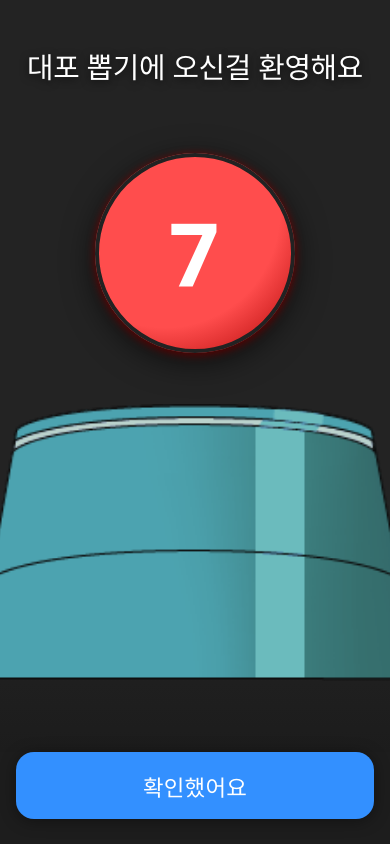
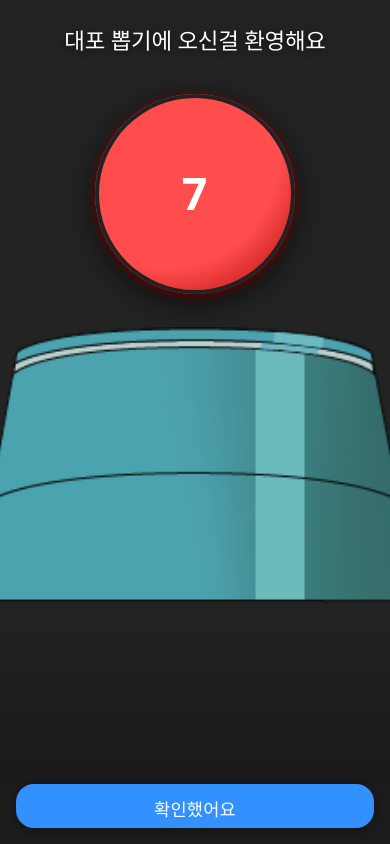
Before and after one commit to HeungJae0213/myCannon, a React (Vite) app: page / in a window 390 px wide. Built offline with nearby package versions, Linux system fonts and the light colour scheme; what @toss/tds-mobile-ait would draw is missing.

Commit message:
20260223-반응형으로 변경

```diff
--- a/src/App.css
+++ b/src/App.css
@@ -10,6 +10,20 @@ body, #root {
   background: linear-gradient(180deg, #232323 70%, #181818 100%);
   color: #fff;
   font-family: 'Pretendard', 'system-ui', 'Apple SD Gothic Neo', 'Malgun Gothic', Arial, sans-serif;
+}
+html, body, .mode-select-screen {
+  overflow-x: hidden;
+  min-width: 320px;
+}
+body, #root {
+  width: 100vw;
+  min-height: 100vh;
+  margin: 0;
+  padding: 0;
+  background: linear-gradient(180deg, #232323 70%, #181818 100%);
+  color: #fff;
+  font-family: 'Pretendard', 'system-ui', 'Apple SD Gothic Neo', 'Malgun Gothic', Arial, sans-serif;
+  box-sizing: border-box;
 }
 
 /* WelcomeScreen Styles */
@@ -104,3 +118,102 @@ body, #root {
 .welcome-button:active {
   background: #1976d2;
 }
+.welcome-screen {
+  min-height: 100vh;
+  width: 100vw;
+  background: none;
+  display: flex;
+  flex-direction: column;
+  align-items: center;
+  justify-content: flex-start;
+  padding: 0;
+  box-sizing: border-box;
+}
+.welcome-title-bar {
+  width: 100vw;
+  display: flex;
+  justify-content: center;
+  margin-top: clamp(16px, 5vw, 36px);
+  margin-bottom: clamp(12px, 3vw, 24px);
+}
+.welcome-title-bg {
+  border-radius: 8px;
+  padding: clamp(8px, 2vw, 14px) 0;
+  min-width: 90vw;
+  display: flex;
+  align-items: center;
+  justify-content: center;
+}
+.welcome-title-text {
+  font-family: 'Pretendard', 'system-ui', 'Apple SD Gothic Neo', 'Malgun Gothic', Arial, sans-serif;
+  font-weight: 900;
+  color: #fff;
+  font-size: clamp(1.1rem, 4vw, 1.8rem);
+  line-height: 1.2;
+  text-align: center;
+  white-space: nowrap;
+  letter-spacing: -0.01em;
+  text-shadow: 0 2px 8px #000a;
+}
+.welcome-content {
+  width: 100vw;
+  display: flex;
+  flex-direction: column;
+  align-items: center;
+  flex: 1 1 auto;
+}
+.welcome-ball-area {
+  display: flex;
+  justify-content: center;
+  align-items: flex-end;
+  width: 100vw;
+  margin-bottom: clamp(-10px, -2vw, -20px);
+  margin-top: clamp(10px, 5vw, 30px);
+  z-index: 2;
+}
+.cannon-body-area {
+  display: flex;
+  justify-content: center;
+  align-items: flex-start;
+  width: 100vw;
+  margin-top: clamp(20px, 8vw, 60px);
+  margin-bottom: clamp(-10px, -2vw, -20px);
+  z-index: 1;
+}
+.welcome-bottom {
+  width: 100vw;
+  display: flex;
+  justify-content: center;
+  margin-top: auto;
+  background: rgba(30,30,30,0.92);
+  padding: 0 0 clamp(12px, 4vw, 25px) 0;
+  box-sizing: border-box;
+}
+.welcome-button {
+  width: min(92vw, 370px);
+  border-radius: 18px;
+  padding: clamp(10px, 4vw, 18px) 0 clamp(8px, 3vw, 16px) 0;
+  font-size: clamp(1rem, 4vw, 1.4rem);
+  font-weight: 700;
+  background: #3390ff;
+  color: #fff;
+  border: none;
+  box-shadow: 0 2px 16px #0006;
+  margin: 0 auto;
+  display: block;
+  cursor: pointer;
+  transition: background 0.2s;
+  letter-spacing: 0.01em;
+}
+.welcome-button:active {
+  background: #1976d2;
+}
+@media (max-width: 600px) {
+  .welcome-title-text {
+    font-size: clamp(1rem, 6vw, 1.4rem);
+  }
+  .welcome-button {
+    font-size: clamp(0.9rem, 5vw, 1.1rem);
+    padding: clamp(8px, 3vw, 12px) 0 clamp(6px, 2vw, 10px) 0;
+  }
+}
--- a/src/assets/WelcomeBall.css
+++ b/src/assets/WelcomeBall.css
@@ -8,6 +8,8 @@
   box-shadow: 0 8px 32px #000a, 0 2px 8px #a80000, 0 0 0 4px #222 inset;
   margin: 0 auto;
   /* width/height는 WelcomeBall의 size prop으로만 제어 */
+  max-width: 90vw;
+  max-height: 90vw;
 }
 
 .welcome-ball-number {
@@ -18,7 +20,7 @@
   height: 100%;
 }
 .welcome-ball-number span {
-  font-size: 5.5rem;
+  font-size: clamp(2.2rem, 8vw, 5.5rem);
   font-weight: 900;
   color: #fff;
   letter-spacing: 0.02em;
@@ -26,3 +28,9 @@
   background: none;
   text-shadow: none;
 }
+
+@media (max-width: 600px) {
+  .welcome-ball-number span {
+    font-size: clamp(1.2rem, 14vw, 2.8rem);
+  }
+}
--- a/src/index.css
+++ b/src/index.css
@@ -17,6 +17,7 @@
   -moz-osx-font-smoothing: grayscale;
 }
 
+
 a {
   font-weight: 500;
   color: #646cff;
@@ -26,12 +27,17 @@ a:hover {
   color: #535bf2;
 }
 
+
+
+
+
 body {
   margin: 0;
   padding: 0;
   min-width: 320px;
   min-height: 100vh;
   background-color: #fff;
+  box-sizing: border-box;
 }
 
 #root {
@@ -39,15 +45,17 @@ body {
 }
 
 h1 {
-  font-size: 3.2em;
+  font-size: clamp(2rem, 6vw, 3.2em);
   line-height: 1.1;
 }
+
+
 
 button {
   border-radius: 8px;
   border: 1px solid transparent;
-  padding: 0.6em 1.2em;
-  font-size: 1em;
+  padding: clamp(0.4em, 2vw, 0.6em) clamp(0.8em, 4vw, 1.2em);
+  font-size: clamp(0.9em, 3vw, 1em);
   font-weight: 500;
   font-family: inherit;
   background-color: #1a1a1a;
@@ -61,3 +69,13 @@ button:focus,
 button:focus-visible {
   outline: 4px auto -webkit-focus-ring-color;
 }
+
+@media (max-width: 600px) {
+  h1 {
+    font-size: clamp(1.5rem, 10vw, 2.2rem);
+  }
+  button {
+    font-size: clamp(0.8em, 5vw, 0.95em);
+    padding: clamp(0.3em, 2vw, 0.5em) clamp(0.6em, 3vw, 1em);
+  }
+}
```
Also changed, not shown: src/assets/Cannon.css (+85 -0 lines).
